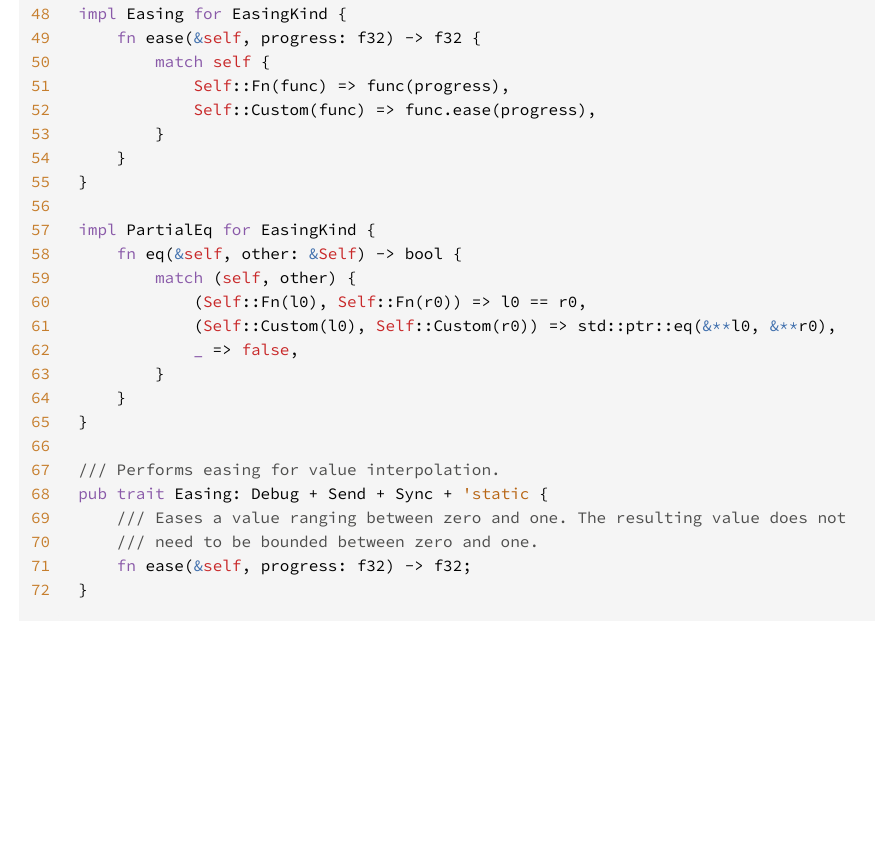
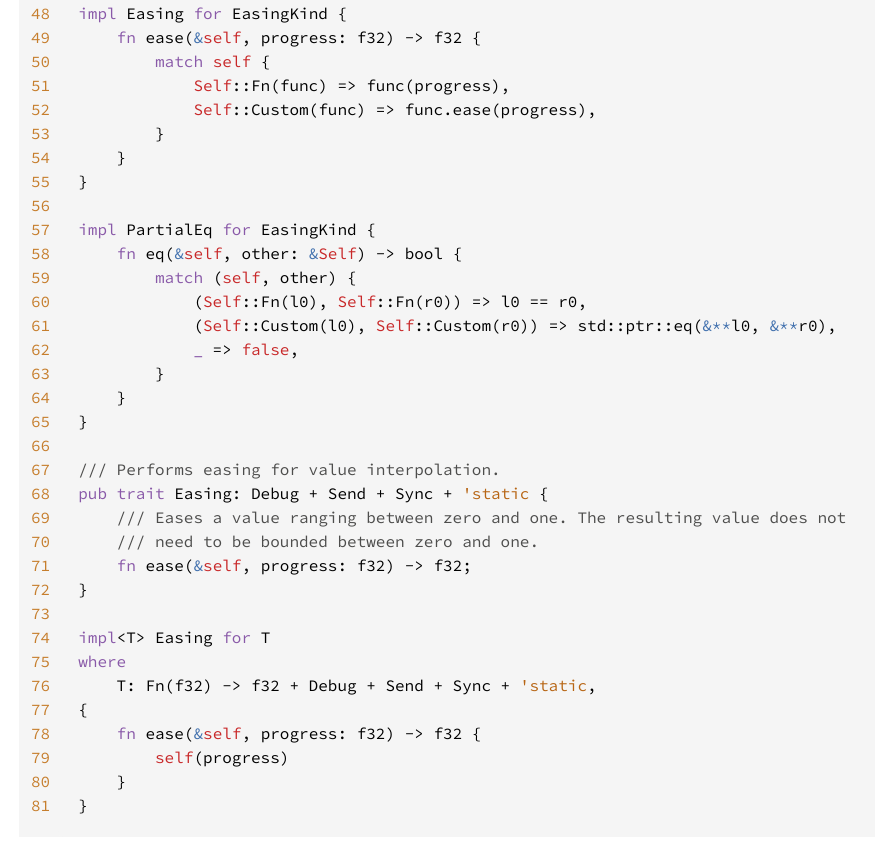
Before and after one commit to khonsulabs/easing-function, a plain HTML site: page main/src/easing_function/lib.rs.html in a window 1280 px wide. Shown: the part 1211-2063 px from the top of the page, without its empty margins (46-921 px from the left). Before the commit the page ends 1847 px from the top, so only its background shows below. Drawn offline with Linux system fonts and the light colour scheme.

Commit message:
Deploying to gh-pages from @ khonsulabs/easing-function@e4330c0b96618d5400e155ce739268835cdbba8a 🚀

```diff
--- a/main/src/easing_function/lib.rs.html
+++ b/main/src/easing_function/lib.rs.html
@@ -70,6 +70,15 @@
 <a href="#70" id="70">70</a>
 <a href="#71" id="71">71</a>
 <a href="#72" id="72">72</a>
+<a href="#73" id="73">73</a>
+<a href="#74" id="74">74</a>
+<a href="#75" id="75">75</a>
+<a href="#76" id="76">76</a>
+<a href="#77" id="77">77</a>
+<a href="#78" id="78">78</a>
+<a href="#79" id="79">79</a>
+<a href="#80" id="80">80</a>
+<a href="#81" id="81">81</a>
 </pre></div><pre class="rust"><code><span class="attr">#![doc = <span class="macro">include_str!</span>(<span class="string">".crate-docs.md"</span>)]
 </span><span class="kw">use </span>std::fmt::Debug;
 <span class="kw">use </span>std::sync::Arc;
@@ -142,4 +151,13 @@
     /// need to be bounded between zero and one.
     </span><span class="kw">fn </span>ease(<span class="kw-2">&amp;</span><span class="self">self</span>, progress: f32) -&gt; f32;
 }
+
+<span class="kw">impl</span>&lt;T&gt; Easing <span class="kw">for </span>T
+<span class="kw">where
+    </span>T: Fn(f32) -&gt; f32 + Debug + Send + Sync + <span class="lifetime">'static</span>,
+{
+    <span class="kw">fn </span>ease(<span class="kw-2">&amp;</span><span class="self">self</span>, progress: f32) -&gt; f32 {
+        <span class="self">self</span>(progress)
+    }
+}
 </code></pre></div></section></main></body></html>
```
Also changed, not shown: main/easing_function/index.html (+3 -3 lines), main/easing_function/trait.Easing.html (+2 -1 lines).
